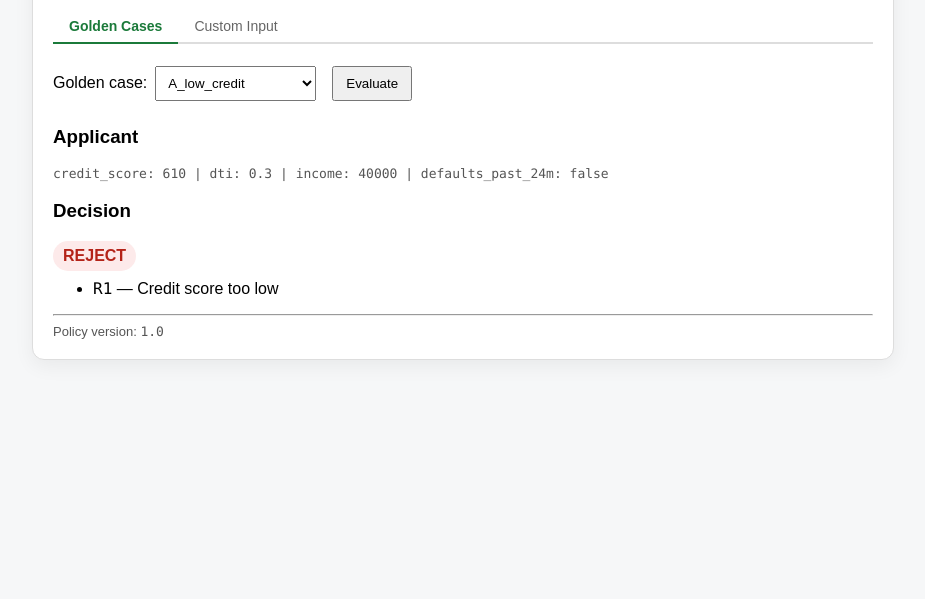
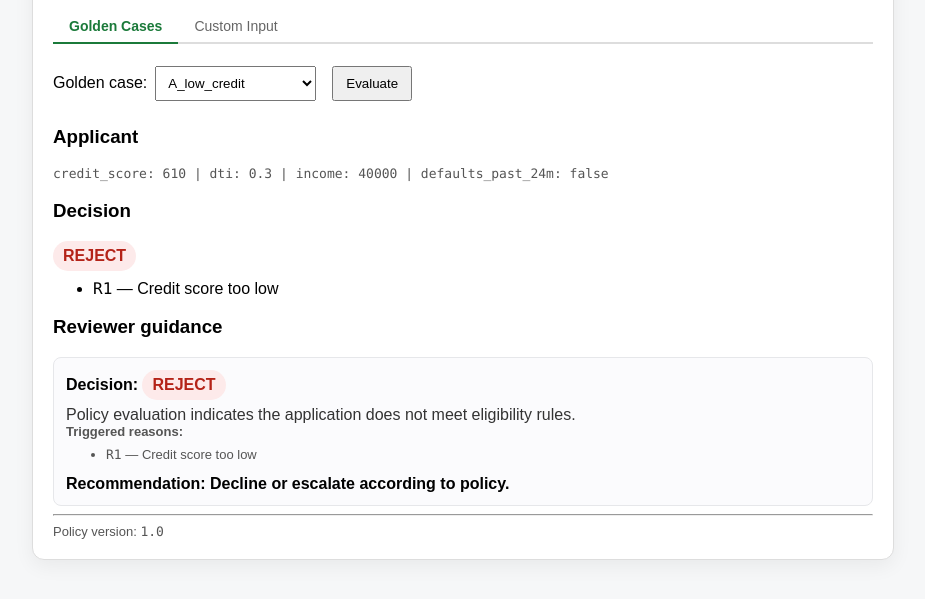
Before and after one commit to ArrianTabatabai/ai-agile-agents-demo, a plain HTML site: page site/index.html in a window 1280 px wide. Shown: the part 147-746 px from the top of the page, without its empty margins (8-933 px from the left). Drawn offline with Linux system fonts and the light colour scheme.

Commit message:
AI: attempt 1 for issue #58

```diff
--- a/site/index.html
+++ b/site/index.html
@@ -24,6 +24,18 @@
     .tab.active { color: #1b7a3a; border-bottom-color: #1b7a3a; font-weight: bold; }
     .tab-content { display: none; }
     .tab-content.active { display: block; }
+
+    /* Guidance panel styling */
+    .guidance-panel {
+      margin-top: 12px;
+      padding: 12px;
+      border-radius: 8px;
+      background: #fbfbfd;
+      border: 1px solid #e6e7ea;
+    }
+    .guidance-title { font-weight: bold; margin-bottom: 6px; }
+    .guidance-recommend { margin-top: 8px; font-weight: 600; }
+    .guidance-expl { color: #333; }
   </style>
 </head>
 <body>
@@ -78,6 +90,9 @@
     <h3>Decision</h3>
     <div id="decisionLine"></div>
     <div id="reasonsBlock"></div>
+
+    <h3>Reviewer guidance</h3>
+    <div id="guidancePanel" class="guidance-panel"></div>
 
     <hr />
     <div class="small">
@@ -162,8 +177,23 @@
       document.getElementById("applicantView").innerText = parts.join(" | ");
     }
 
+    function generateRecommendation(decision) {
+      if (decision === "approve") return "Proceed with approval checks.";
+      if (decision === "refer") return "Send for manual review.";
+      if (decision === "reject") return "Decline or escalate according to policy.";
+      return "";
+    }
+
+    function generateExplanation(decision) {
+      if (decision === "approve") return "Policy evaluation indicates the application meets automated approval criteria.";
+      if (decision === "refer") return "Policy evaluation indicates uncertainty or conditions that require human review.";
+      if (decision === "reject") return "Policy evaluation indicates the application does not meet eligibility rules.";
+      return "";
+    }
+
     function renderDecision(out) {
       document.getElementById("decisionLine").innerHTML = badge(out.decision);
+
       if (out.reasons.length === 0) {
         document.getElementById("reasonsBlock").innerHTML = `<div class="small">No rule triggered.</div>`;
       } else {
@@ -172,6 +202,27 @@
         ).join("");
         document.getElementById("reasonsBlock").innerHTML = `<ul>${items}</ul>`;
       }
+
+      // Render reviewer guidance panel
+      const rec = generateRecommendation(out.decision);
+      const expl = generateExplanation(out.decision);
+
+      let reasonsHtml = "";
+      if (out.reason_ids && out.reason_ids.length > 0) {
+        reasonsHtml = `<div class="small"><strong>Triggered reasons:</strong><ul>` +
+          out.reason_ids.map((id, i) => `<li><span class="mono">${id}</span> — ${out.reasons[i]}</li>`).join("") +
+          `</ul></div>`;
+      } else {
+        reasonsHtml = `<div class="small">No rule triggered.</div>`;
+      }
+
+      const panelHtml =
+        `<div class="guidance-title">Decision: ${badge(out.decision)}</div>` +
+        `<div class="guidance-expl">${expl}</div>` +
+        `${reasonsHtml}` +
+        `<div class="guidance-recommend">Recommendation: ${rec}</div>`;
+
+      document.getElementById("guidancePanel").innerHTML = panelHtml;
     }
 
     /* ---- Run from golden case ---- */
```
